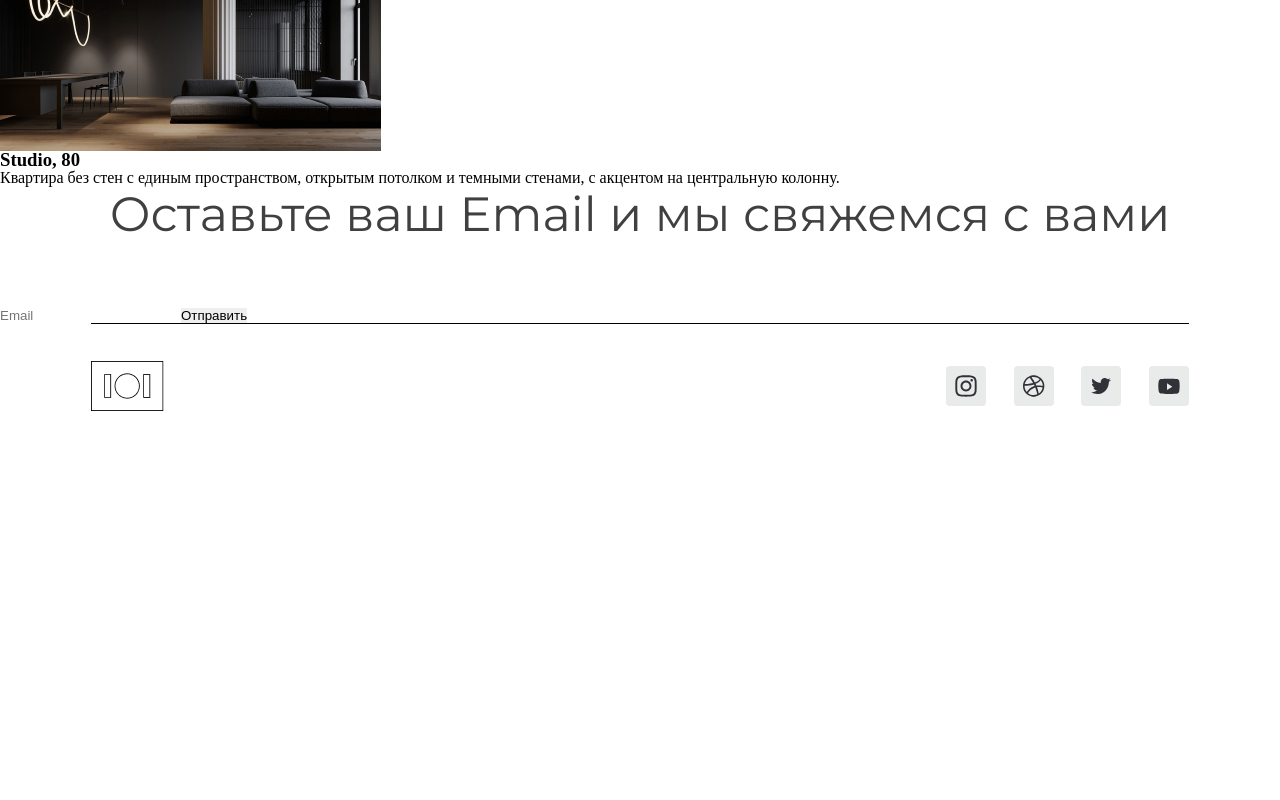
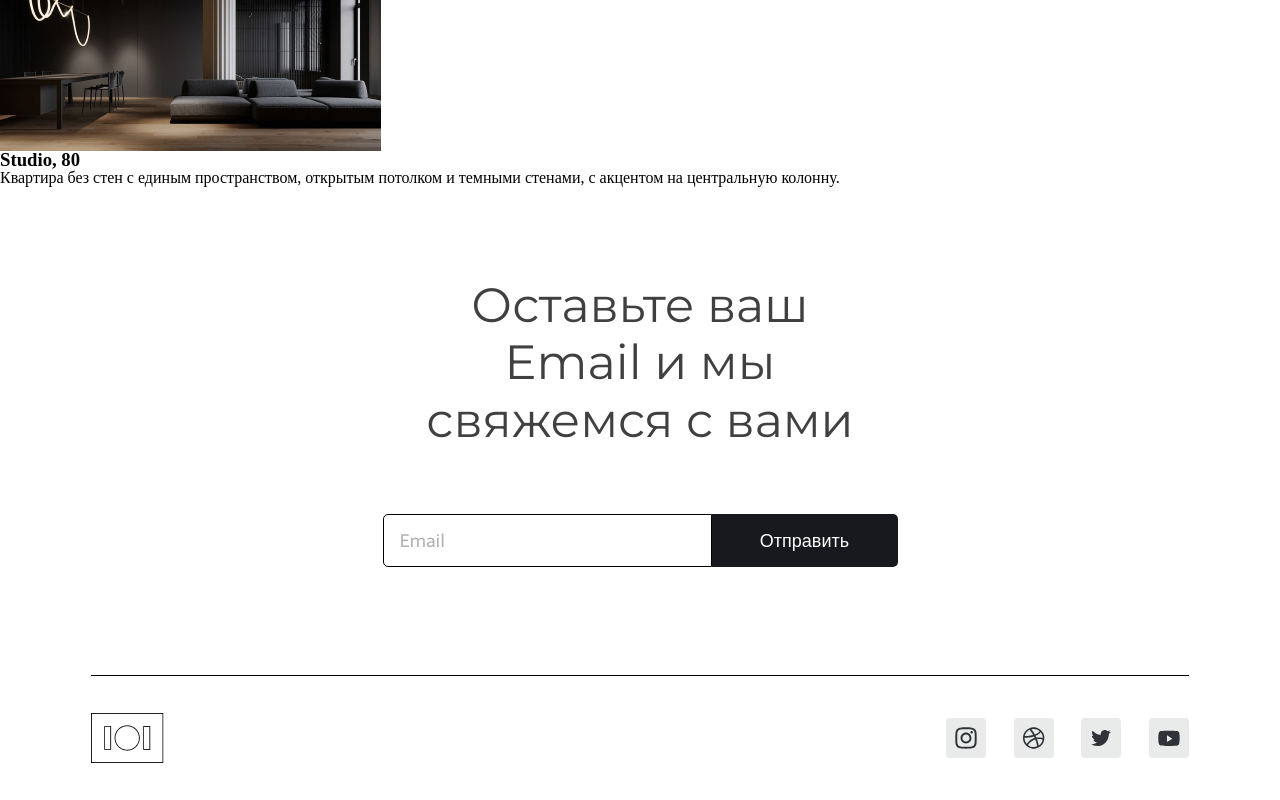
Before and after one commit to shxnxdwn/ips_final, a plain HTML site: page index.html in a window 1280 px wide. Shown: the part 9769-10569 px from the top of the page. Before the commit the page ends 10217 px from the top, so only its background shows below. Drawn offline with nearby package versions, Linux system fonts and the light colour scheme.

Commit message:
Added CSS for Contacts (non-adaptive)

```diff
--- a/css/style.css
+++ b/css/style.css
@@ -133,7 +133,7 @@ img {
     font-family: "Sarala", sans-serif;
     font-size: 18px;
     font-weight: 400;
-    line-height: 133.333%
+    line-height: 133%
 }
 
 /* === MISSION ====================================================================================================== */
@@ -303,7 +303,7 @@ img {
     font-size: 16px;
     font-style: normal;
     font-weight: 400;
-    line-height: 160%; /* 25.6px */
+    line-height: 160%;
 }
 
 .order__button-wrapper {
@@ -318,7 +318,7 @@ img {
     font-family: "Sarala", sans-serif;
     font-size: 18px;
     font-weight: 400;
-    line-height: 133.333%;
+    line-height: 133%;
     background-color: #000000;
 }
 
@@ -512,6 +512,8 @@ img {
 }
 
 .contact__container {
+    width: 38.02%;
+    margin: 91px auto 108px;
 }
 
 .contact__title {
@@ -524,7 +526,56 @@ img {
     line-height: 120%;
 }
 
+.contact__form-wrapper {
+    display: flex;
+    justify-content: center;
+}
+
 .contact__form {
+    display: flex;
+}
+
+.contact__input {
+    display: block;
+    box-sizing: content-box;
+    width: 295px;
+    padding: 14px 16px;
+    caret-color: transparent;
+    border-radius: 5px 0 0 5px;
+    border: 1px solid #000;
+    font-family: "Sarala", sans-serif;
+    font-size: 18px;
+    font-weight: 400;
+    line-height: 133%;
+}
+
+.contact__input:focus {
+    outline: none;
+    box-shadow: 1px 1px 3px #ACACAC,
+                -1px -1px 3px #ACACAC;
+}
+
+.contact__input::placeholder {
+    color: rgba(0, 0, 0, 0.3);
+    font-family: "Sarala", sans-serif;
+    font-size: 18px;
+    font-weight: 400;
+    line-height: 133%;
+}
+
+.contact__button {
+    display: block;
+    box-sizing: content-box;
+    width: 138px;
+    padding: 15px 24px;
+    border-radius: 0 5px 5px 0;
+    color: #FFFFFF;
+    text-align: center;
+    font-family: "Sarala", sans-serif;
+    font-size: 18px;
+    font-weight: 400;
+    line-height: 133%;
+    background-color: #18191F;
 }
 
 /* === FOOTER ======================================================================================================= */
--- a/index.html
+++ b/index.html
@@ -329,12 +329,10 @@
             <section class="main__contact contact">
                 <div class="contact__container">
                     <h2 class="contact__title">Оставьте ваш Email и мы свяжемся с вами</h2>
-                    <div class="contact__form">
-                        <form action="#" method="post" enctype="text/plain">
-                            <label>
-                                <input type="email" name="email" placeholder="Email" required autocomplete="on">
-                            </label>
-                            <button type="submit">Отправить</button>
+                    <div class="contact__form-wrapper">
+                        <form class="contact__form" action="#" method="post" enctype="text/plain">
+                            <input class="contact__input" type="email" name="email" placeholder="Email" required autocomplete="on">
+                            <button class="contact__button" type="submit">Отправить</button>
                         </form>
                     </div>
                 </div>
```
